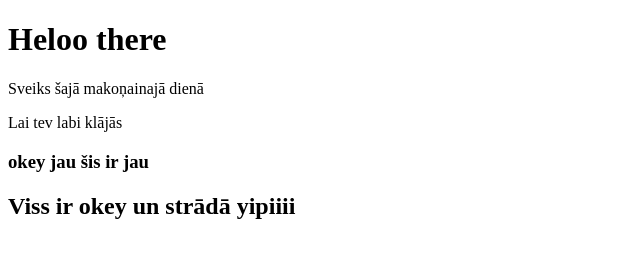
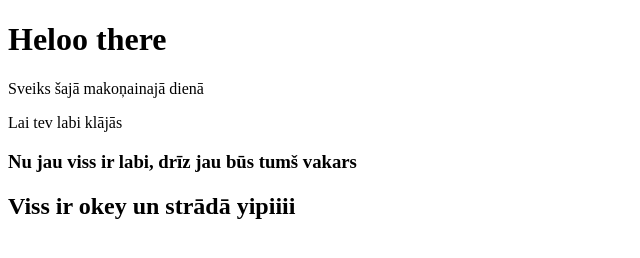
Before and after one commit to Sabuciss/git, a plain HTML site: page index.html in a window 1280 px wide. Shown: the whole page, without its empty margins (0-640 px from the left). Drawn offline with Linux system fonts and the light colour scheme.

Commit message:
h3 taga un p taga izmainu tekstu

```diff
--- a/index.html
+++ b/index.html
@@ -9,7 +9,7 @@
     <h1>Heloo there</h1>
     <p>Sveiks šajā makoņainajā dienā</p>
     <p>Lai tev labi klājās</p>
-    <h3>okey jau šis ir jau </h3>
+    <h3>Nu jau viss ir labi, drīz jau būs tumš vakars</h3>
     <h2>Viss ir okey un strādā yipiiii</h2>
 
 </body>
```
